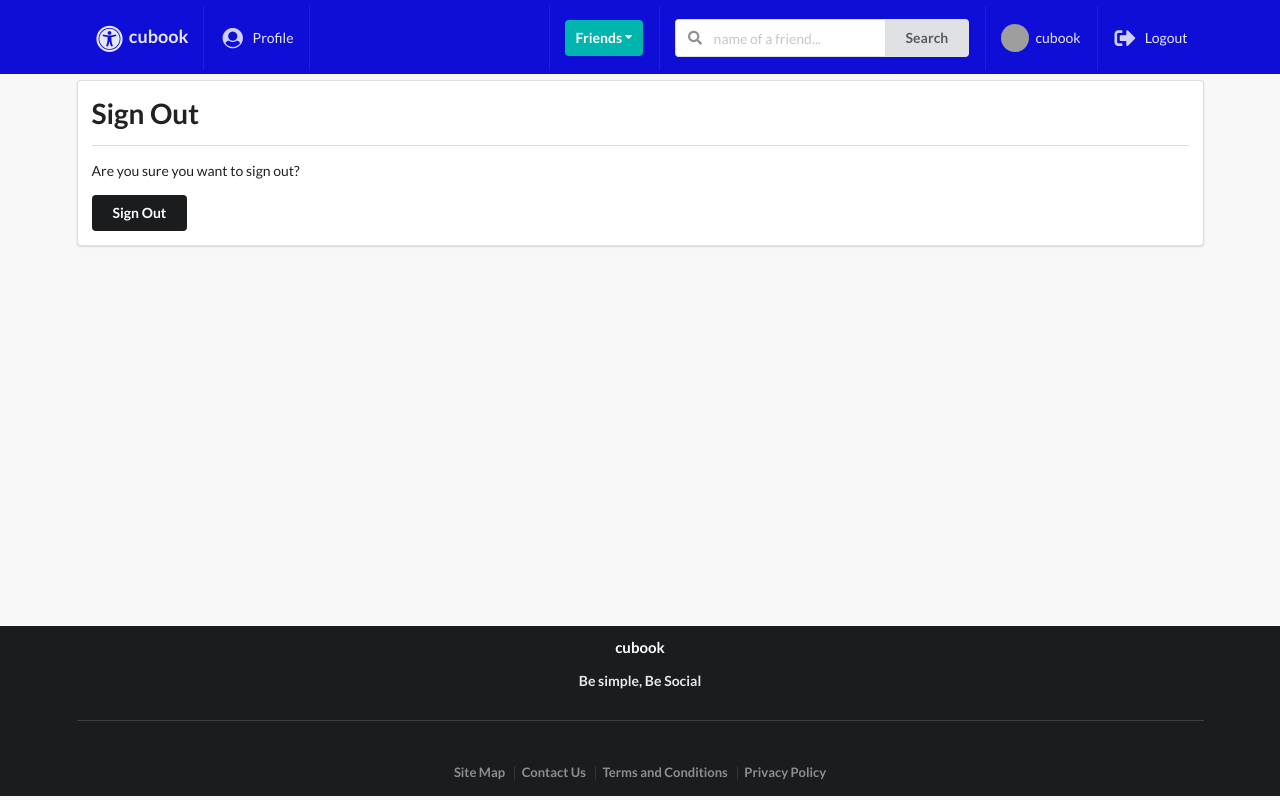
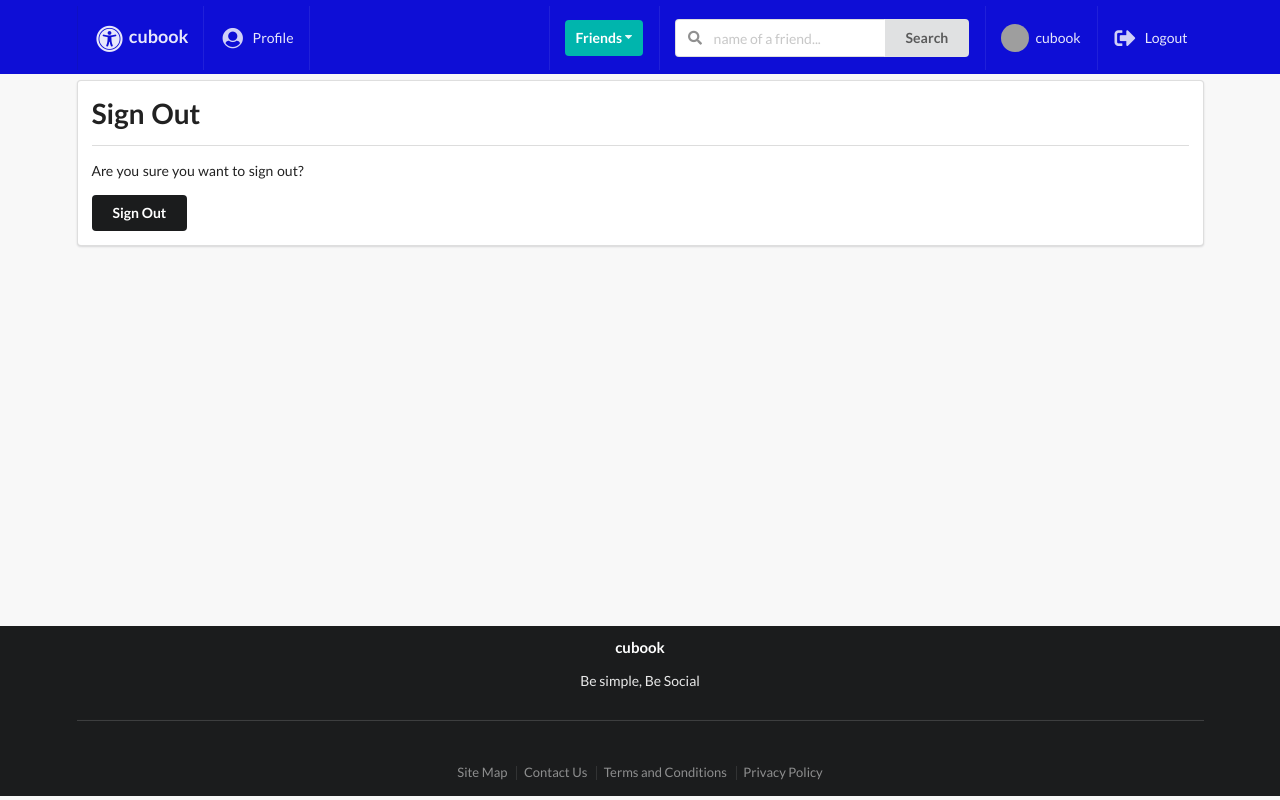
Before and after one commit to Nitin2806/cubook, a Django app: page /accounts/logout/ in a window 1280 px wide. Run offline with Django 4.2, Linux system fonts and the light colour scheme; a user stored in the database is signed in; data comes from the database, SQL or seed files in the repository; some libraries are stand-ins or nearby versions; grey boxes are pictures that could not be loaded.

Commit message:
font change

```diff
--- a/templates/account/logout.html
+++ b/templates/account/logout.html
@@ -9,9 +9,9 @@
 
 {% block content %}
 <div class="ui segment">
-<h1 class="ui left floated header">{% trans "Sign Out" %}</h1>
+<h1 class="ui left floated header" style="font-family:Trebuchet MS, sans-serif">{% trans "Sign Out" %}</h1>
 <div class="ui clearing divider"></div>
-<p>{% trans 'Are you sure you want to sign out?' %}</p>
+<p style="font-family:Trebuchet MS, sans-serif">{% trans 'Are you sure you want to sign out?' %}</p>
 
 <form method="post" action="{% url 'account_logout' %}">
   {% csrf_token %}
@@ -22,8 +22,7 @@
 </form>
 </div>
 </div>
-<b
-<br><br><br><br>
+<br><br><br>
 <br><br><br><br><br><br><br>
 <br><br><br><br><br><br><br>
 {% endblock %}
```
